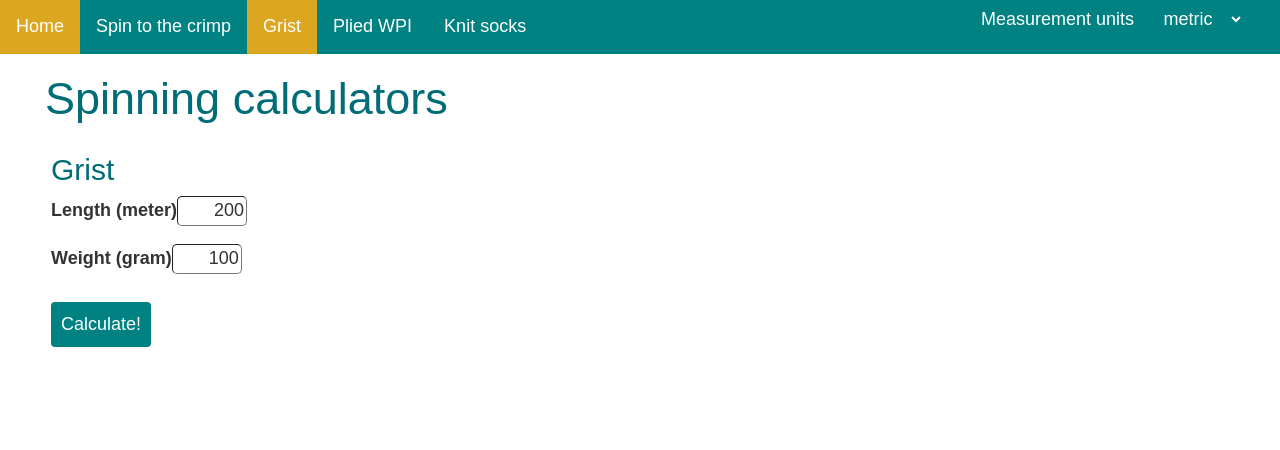
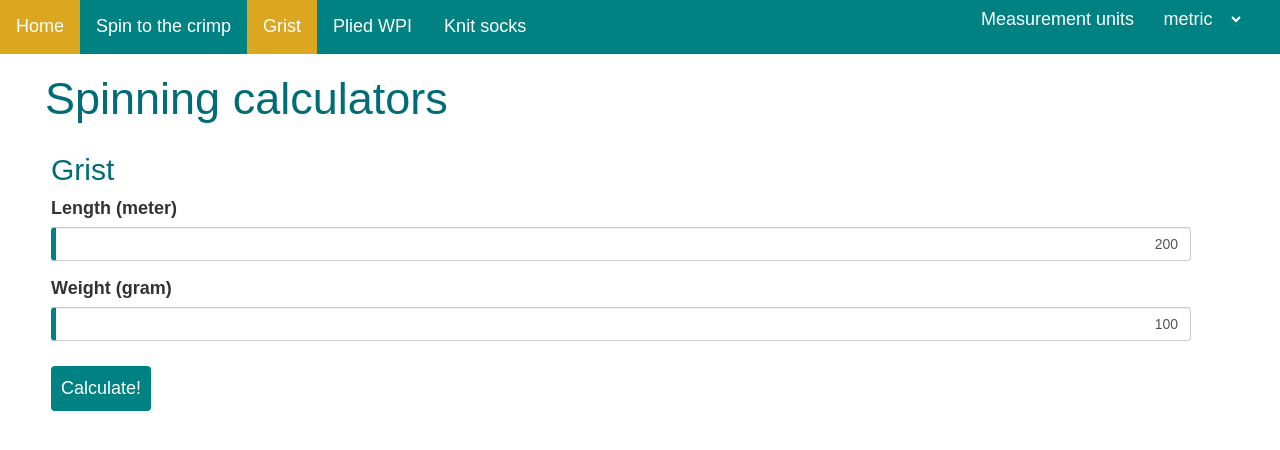
Before and after one commit to EvelineV/spinning, an Angular app: page /grist in a window 1280 px wide. Shown: the top 450 px of the page. Built offline with nearby package versions, Linux system fonts and the light colour scheme.

Commit message:
refactor all forms to look uniform and use same validation

```diff
--- a/src/app/grist/grist.component.html
+++ b/src/app/grist/grist.component.html
@@ -3,14 +3,14 @@
     <form (ngSubmit)="calculate()">
         <div class="form-group">
             <label for="length_input">Length ({{ this.converters.long_length.name }})</label>
-            <input type="number" name="length_input" required min=1 max=100000 #length_input value={{this.length}}
-                (change)=" onLengthChange($event)">
+            <input type="number" class="form-control" name="length_input" required min=1 max=100000 #length_input value={{this.model.length}}
+              [(ngModel)]="model.length" (change)="resetSubmitted()">
         </div>
 
         <div class="form-group">
             <label for="weight_input">Weight ({{ this.converters.small_weight.name }})</label>
-            <input type="number" name="weight_input" required min=1 max=100000 #weight_input value={{this.weight}}
-                (change)="onWeightChange($event)">
+            <input type="number" class="form-control" name="weight_input" required min=1 max=100000 #weight_input value={{this.model.weight}}
+              [(ngModel)]="model.weight" (change)="resetSubmitted()">
         </div>
 
         <button type="submit">Calculate!</button>
--- a/src/app/grist/grist.component.ts
+++ b/src/app/grist/grist.component.ts
@@ -1,5 +1,15 @@
 import { Component, OnInit } from '@angular/core';
 import { UnitConverterService } from '../unit-converter.service';
+
+class Grist {
+  public length: number;
+  public weight: number;
+
+  constructor(payload: Partial<Grist>) {
+    this.length = payload.length || 0;
+    this.weight = payload.weight || 0;
+  }
+}
 
 @Component({
   selector: 'app-grist',
@@ -9,8 +19,7 @@ import { UnitConverterService } from '../unit-converter.service';
 export class GristComponent implements OnInit {
 
   converters: any;
-  length = 200;
-  weight = 100;
+  model = new Grist({length: 200, weight: 100});
   grist = 0;
 
   constructor(
@@ -18,15 +27,15 @@ export class GristComponent implements OnInit {
   ) {
     this.unitConverterService.selectedChange.subscribe((_value) => {
       // reset converters
-      this.length = this.length * this.converters.long_length.factor;
-      this.weight = this.weight * this.converters.small_weight.factor;
+      this.model.length = this.model.length * this.converters.long_length.factor;
+      this.model.weight = this.model.weight * this.converters.small_weight.factor;
 
       // update converters
       this.converters = unitConverterService.getConverters();
 
       // set length and weight according to new converters
-      this.length = this.length / this.converters.long_length.factor;
-      this.weight = this.weight / this.converters.small_weight.factor;
+      this.model.length = this.model.length / this.converters.long_length.factor;
+      this.model.weight = this.model.weight / this.converters.small_weight.factor;
 
       // at last, update calculation
       this.calculate()
@@ -36,23 +45,17 @@ export class GristComponent implements OnInit {
   ngOnInit(): void {
     this.converters = this.unitConverterService.getConverters();
     if (this.converters.small_weight.name === 'ounces') {
-      this.weight = 3;
+      this.model.weight = 3;
     }
   }
 
   calculate(): void {
-    const normalized_length = this.length;
-    const normalized_weight = this.weight * this.converters.small_weight.factor;
+    const normalized_length = this.model.length;
+    const normalized_weight = this.model.weight * this.converters.small_weight.factor;
     this.grist = (normalized_length / normalized_weight) * this.converters.large_weight.factor;
   }
 
-  onLengthChange(event: any) {
-    this.length = event.target.value as number;
-    this.grist = 0;
-  }
-
-  onWeightChange(event: any) {
-    this.weight = event.target.value as number;
+  resetSubmitted(): void {
     this.grist = 0;
   }
 
--- a/src/app/plied-wpi/plied-wpi.component.html
+++ b/src/app/plied-wpi/plied-wpi.component.html
@@ -4,13 +4,13 @@
   <form (ngSubmit)="onSubmit()">
       <div class="form-group">
           <label for="singles_wpi">Singles WPI</label>
-          <input type="number" name="singles_wpi" required min=2 max=100 value={{this.singles_wpi}}
-          (change)="onSinglesWPIChange($event)">
+          <input type="number" class="form-control" name="singles_wpi" required min=2 max=100 value=14
+          [(ngModel)]="model.singles_wpi" (change)="resetSubmitted()">
       </div>
       <div class="form-group">
         <label for="num_ply">Number of plies</label><br>
-        <input type="number" name="num_ply" required min=2 max=5 step=1 value={{this.num_ply}}
-          (change)="onNumPlyChange($event)">
+        <input type="number" class="form-control" name="num_ply" required min=2 max=5 step=1 value=3
+          [(ngModel)]="model.num_plies" (change)="resetSubmitted()">
     </div>
     <button type="submit">Calculate!</button>
   </form>
--- a/src/app/plied-wpi/plied-wpi.component.ts
+++ b/src/app/plied-wpi/plied-wpi.component.ts
@@ -1,13 +1,23 @@
 import { Component, OnInit } from '@angular/core';
 
-export function calculate(singles_wpi: number, num_plies: number): number {
-  const numPlyFactor: Record<number, number> = {
-    2: 3/2,
-    3: 2.0,
-    4: 2.2,  // missing in literature: ran a least-squares fit through the other three data points
-    5: 5/2,
+export class Ply {
+  public singles_wpi: number;
+  public num_plies: number;
+
+  constructor(payload: Partial<Ply>) {
+    this.singles_wpi = payload.singles_wpi || 0;
+    this.num_plies = payload.num_plies || 0;
   }
-  return singles_wpi / numPlyFactor[num_plies];
+
+  calculate(): number {
+    const numPlyFactor: Record<number, number> = {
+      2: 3/2,
+      3: 2.0,
+      4: 2.2,  // missing in literature: ran a least-squares fit through the other three data points
+      5: 5/2,
+    }
+    return this.singles_wpi / numPlyFactor[this.num_plies];
+  }
 }
 
 @Component({
@@ -16,25 +26,18 @@ export function calculate(singles_wpi: number, num_plies: number): number {
   styleUrls: ['./plied-wpi.component.css']
 })
 export class PliedWpiComponent implements OnInit {
-
-  singles_wpi: number = 14;
-  num_ply: number = 3;
-  plied_wpi: number = 0;
+  plied_wpi = 0;
+  model = new Ply({ singles_wpi: 14, num_plies: 3, });
 
   constructor() { }
 
   ngOnInit(): void {}
 
-  onSinglesWPIChange(event: any) {
-    this.singles_wpi = event.target.value as number;
-    this.plied_wpi = 0;
-  }
-  onNumPlyChange(event: any) {
-    this.num_ply = event.target.value as number;
+  resetSubmitted(): void {
     this.plied_wpi = 0;
   }
 
   onSubmit(): void {
-    this.plied_wpi = calculate(this.singles_wpi, this.num_ply);
+    this.plied_wpi = this.model.calculate();
   }
 }
```
Also changed, not shown: 2 other files (tests, documents, lock files or other folders).
